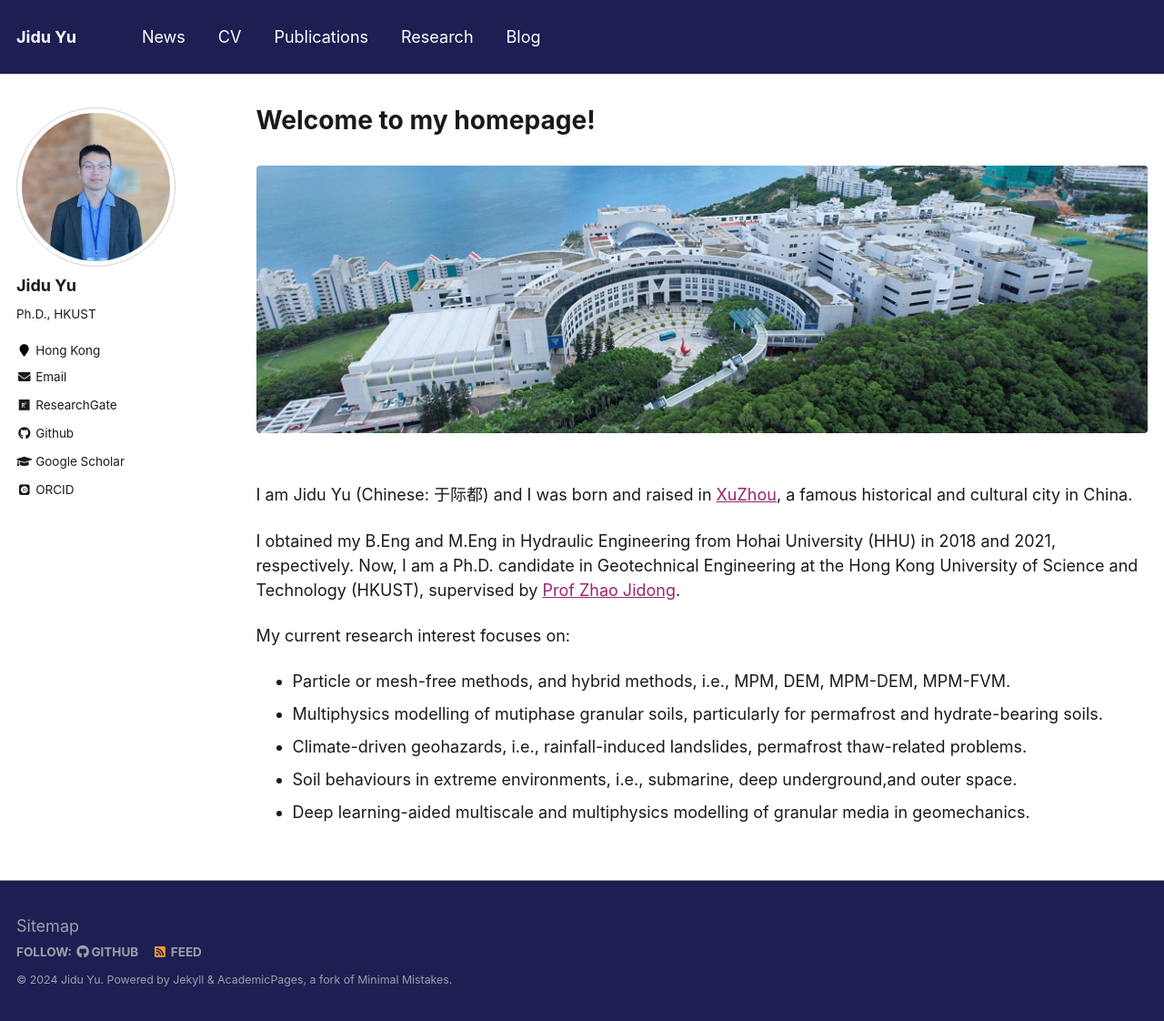
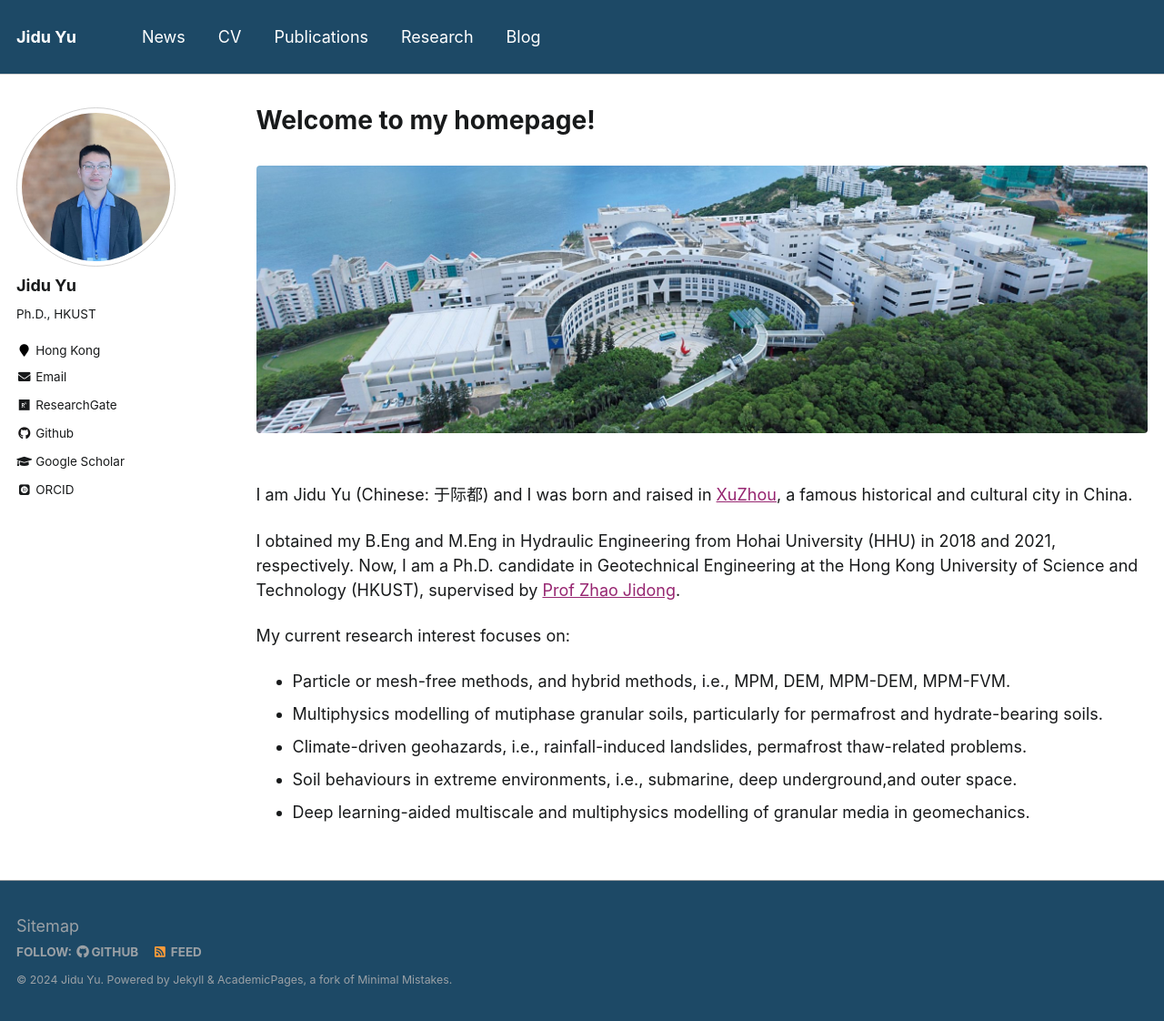
Before and after one commit to yujidu/yujidu.github.io, a Jekyll site: the page built from _pages/aboutme.md, in a window 1280 px wide and 1122 px high. Shown: the whole window at 91% size. Built offline with Jekyll 4.4.1, drawn with Linux system fonts in a browser that asks for light colours; some web fonts are replaced.

Commit message:
masthead color

```diff
--- a/_sass/_variables.scss
+++ b/_sass/_variables.scss
@@ -72,7 +72,7 @@ $link-color-hover           : mix(#000, $link-color, 25%);
 $link-color-visited         : mix(#fff, $link-color, 25%);
 $masthead-link-color        : rgb(255, 255, 255);
 $masthead-link-color-hover  : mix(#000, $primary-color, 25%);
-$masthead-background-color  : #1d1e52;
+$masthead-background-color  : #1d4966;
 
 
 
```
